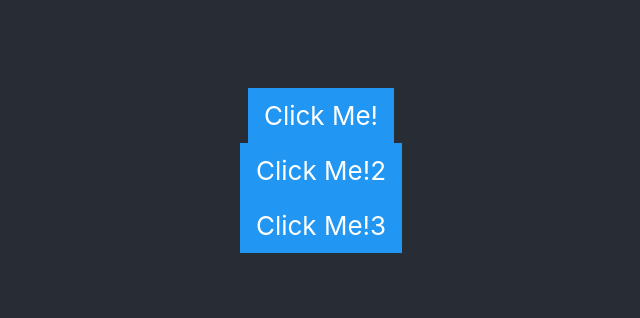
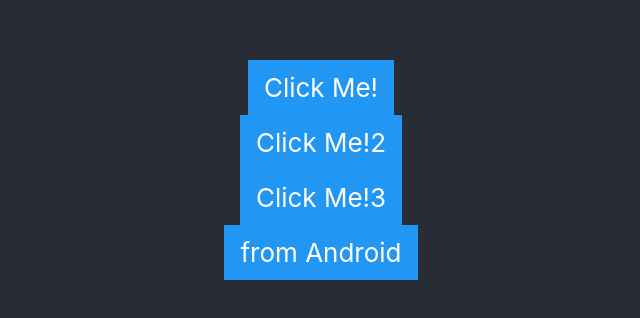
Before and after one commit to jreigpas/myapp, a React (Create React App) app: page / in a window 1280 px wide. Shown: the part 230-548 px from the top of the page, without its empty margins (319-959 px from the left). Built offline with nearby package versions, Linux system fonts and the light colour scheme.

Commit message:
adding a button

```diff
--- a/src/App.tsx
+++ b/src/App.js
@@ -1,10 +1,11 @@
+/* eslint-disable */
 import React, { useRef } from "react";
 import logo from "./logo.svg";
 import "./App.css";
 import { nativeAlert, nativeConfirm } from "@tef-novum/webview-bridge";
 
 function App() {
-  let window: any;
+  let window;
   const myfunction = () => {
     nativeAlert({
       message: "Purchase completed!",
@@ -35,6 +36,14 @@ function App() {
 
   }
 
+  const getFromAndroid = () => { // eslint-disable-line
+
+
+      const myVar = Android.getFromAndroid(); // eslint-disable-line
+      alert(myVar);
+
+  }
+
 
   return (
     <div className="App">
@@ -54,6 +63,16 @@ function App() {
         >
           Click Me!3
         </button>
+        <button
+          className="w3-button w3-blue"
+          onClick={getFromAndroid} // eslint-disable-line
+        >
+          from Android
+        </button>
+
+
+
+
       </header>
     </div>
   );
```
